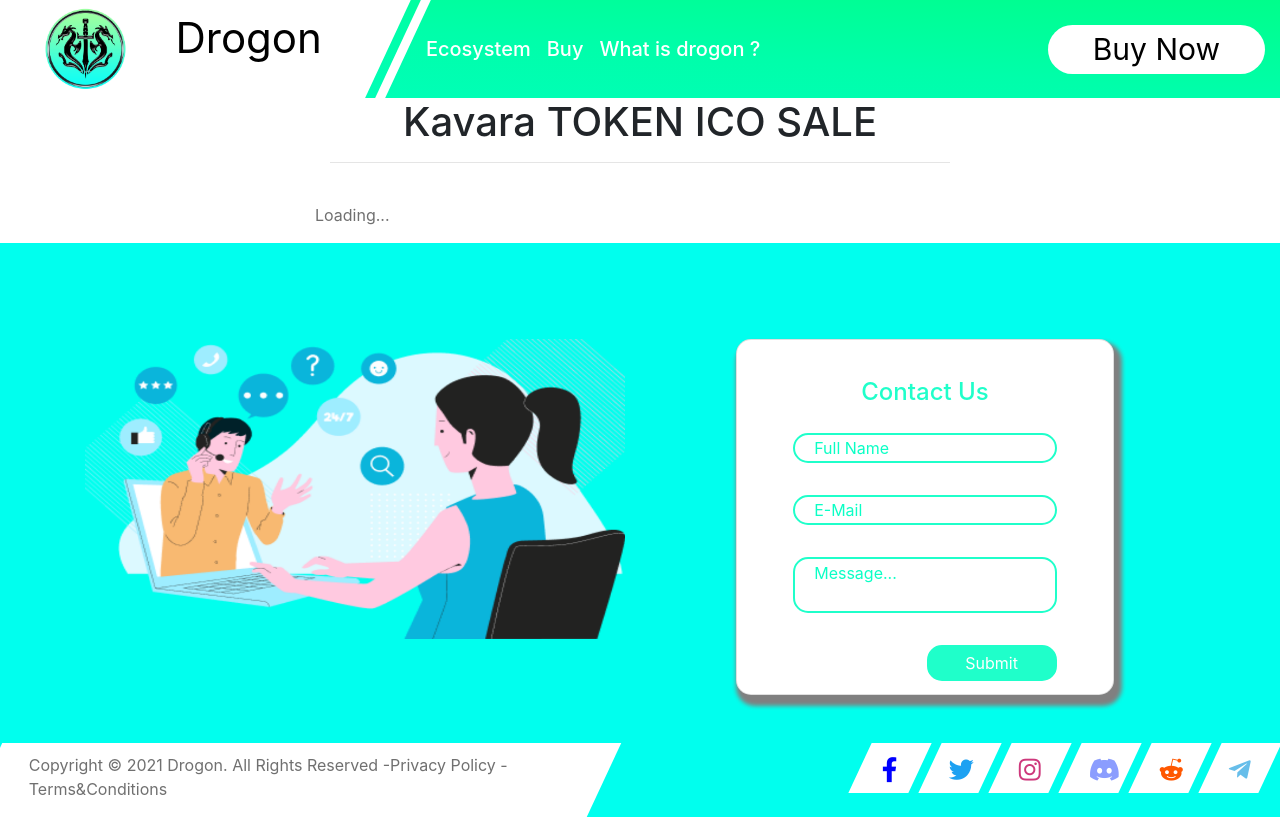
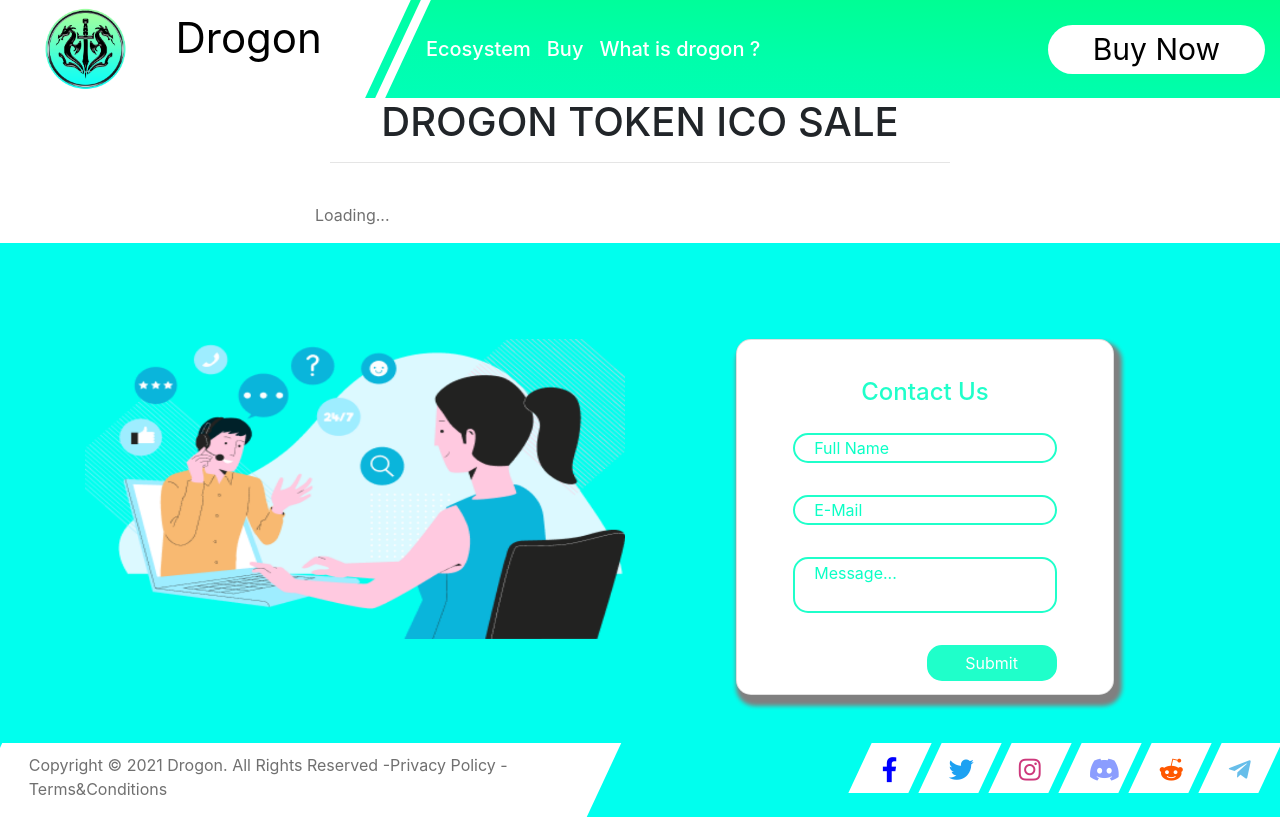
Before and after one commit to KAVARA-TechX/CryptoCurrencyProject, a website: page docs/index.html in a window 1280 px wide. Drawn offline with nearby package versions, Linux system fonts and the light colour scheme.

Commit message:
drogon token for client

```diff
--- a/docs/index.html
+++ b/docs/index.html
@@ -481,7 +481,7 @@
     <div class="container cont-width" >
       <div class="row">
         <div class="col-lg-12">
-            <h1 class="text-center">Kavara TOKEN ICO SALE</h1>
+            <h1 class="text-center">DROGON TOKEN ICO SALE</h1>
             <hr/>
             <br/>
         </div>
@@ -491,8 +491,8 @@
 
         <div id="content" class="text-center" style="display: none;">
           <p>
-            Introducing "Kavara Token" (Kavara)!
-            Token price is <span class="token-price"></span> BNB. You currently have <span class="Kavara-balance"></span>&nbsp;Kavara.
+            Introducing "DROGON Token" (DROGON)!
+            Token price is <span class="token-price"></span> BNB. You currently have <span class="Kavara-balance"></span>&nbsp;DRGN.
           </p>
           <br/>
           <form onSubmit="App.buyTokens(); return false;" role="form">
```
